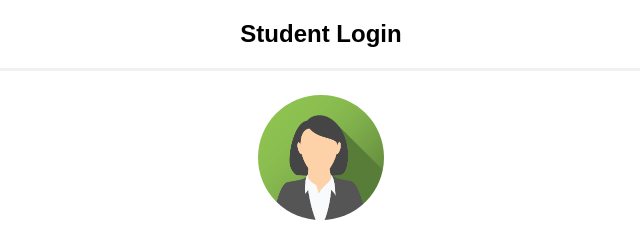
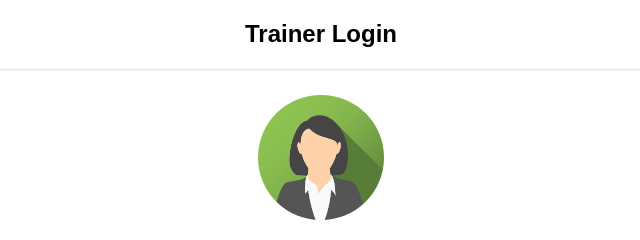
Before and after one commit to ravi2krishna/login-2412, a plain HTML site: page index.html in a window 1280 px wide. Shown: the top 240 px of the page, 319-959 px from the left. Drawn offline with Linux system fonts and the light colour scheme.

Commit message:
Update index.html

```diff
--- a/index.html
+++ b/index.html
@@ -68,7 +68,7 @@ span.psw {
 </head>
 <body>
 
-<center><h2>Student Login</h2></center>
+<center><h2>Trainer Login</h2></center>
 
 <form action="/action_page.php" method="post">
   <div class="imgcontainer">
```
